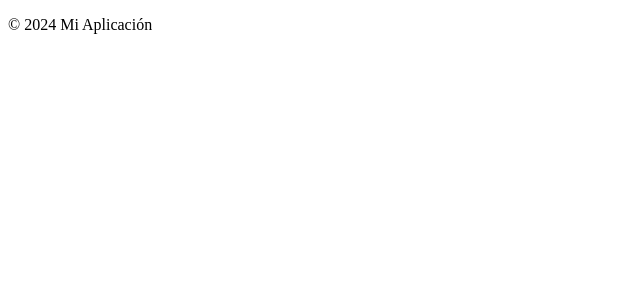
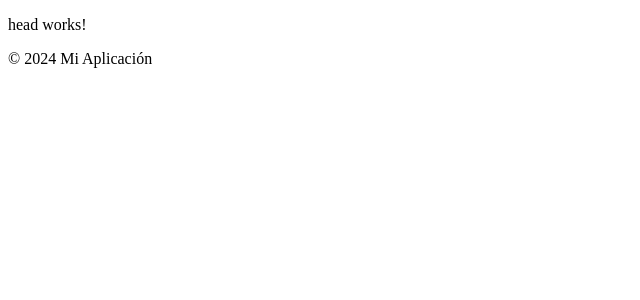
Before and after one commit to Fidesone/outfitPro, an Angular app in the folder OutfitPro/: page / in a window 1280 px wide. Shown: the top 300 px of the page, without its empty margins (0-640 px from the left). Built offline with nearby package versions, Linux system fonts and the light colour scheme.

Commit message:
componente head

```diff
--- a/OutfitPro/src/app/app.component.html
+++ b/OutfitPro/src/app/app.component.html
@@ -1,2 +1,3 @@
 <router-outlet></router-outlet>
+<app-head></app-head>
 <app-footer></app-footer>
--- a/OutfitPro/src/app/app.component.ts
+++ b/OutfitPro/src/app/app.component.ts
@@ -1,10 +1,11 @@
 import { Component } from '@angular/core';
 import { RouterOutlet } from '@angular/router';
 import { FooterComponent } from './footer/footer.component';
+import { HeadComponent } from './head/head.component';
 
 @Component({
   selector: 'app-root',
-  imports: [RouterOutlet, FooterComponent],
+  imports: [RouterOutlet, FooterComponent, HeadComponent],
   templateUrl: './app.component.html',
   styleUrl: './app.component.scss'
 })
--- a/OutfitPro/src/app/app.module.ts
+++ b/OutfitPro/src/app/app.module.ts
@@ -2,11 +2,13 @@ import { CUSTOM_ELEMENTS_SCHEMA, NgModule } from '@angular/core';
 import { BrowserModule } from '@angular/platform-browser';
 import { AppComponent } from './app.component';
 import { FooterComponent } from './footer/footer.component';
+import { HeadComponent } from './head/head.component';
 
 @NgModule({
   declarations: [
     AppComponent,
-    FooterComponent
+    FooterComponent,
+    HeadComponent
   ],
   imports: [
     BrowserModule
```
